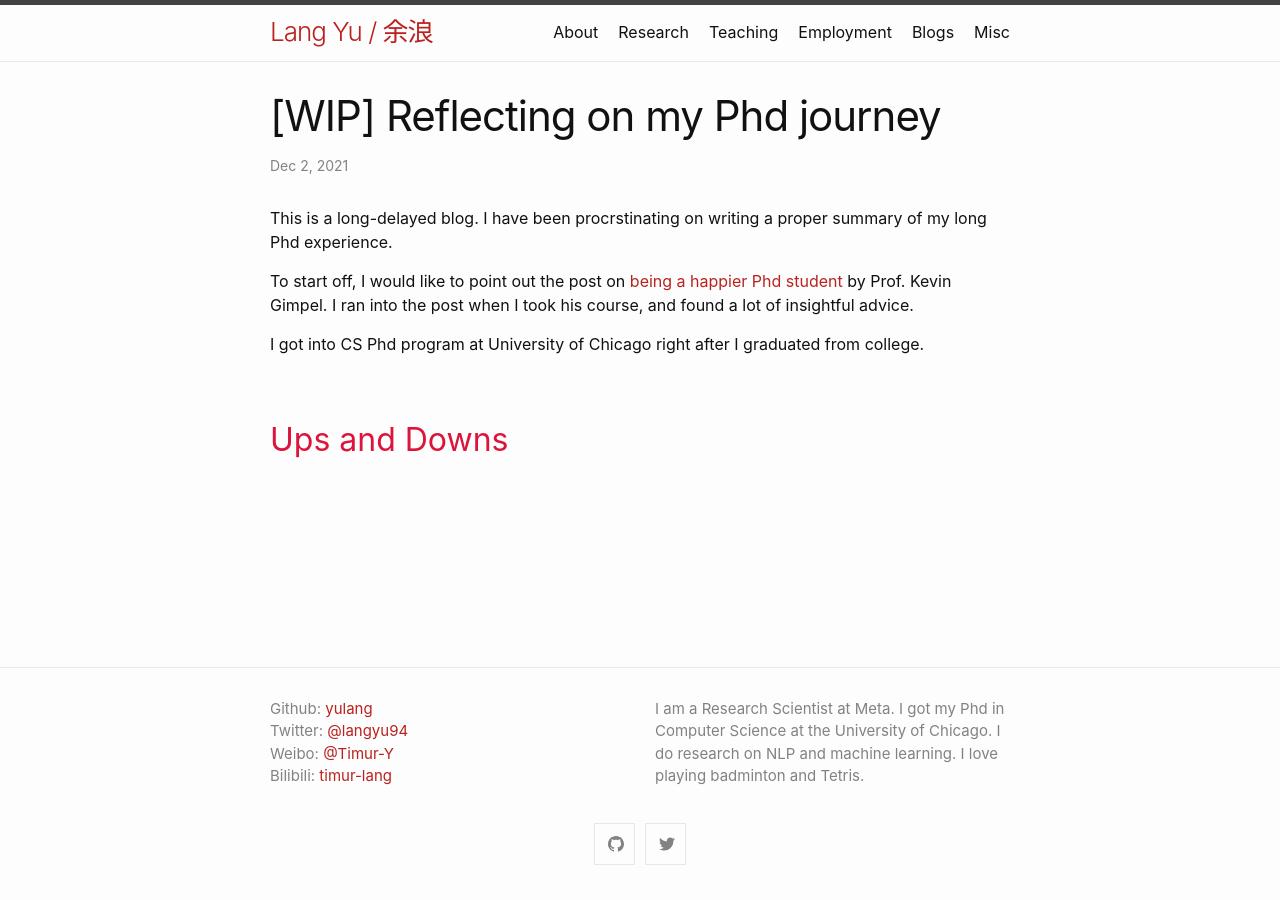
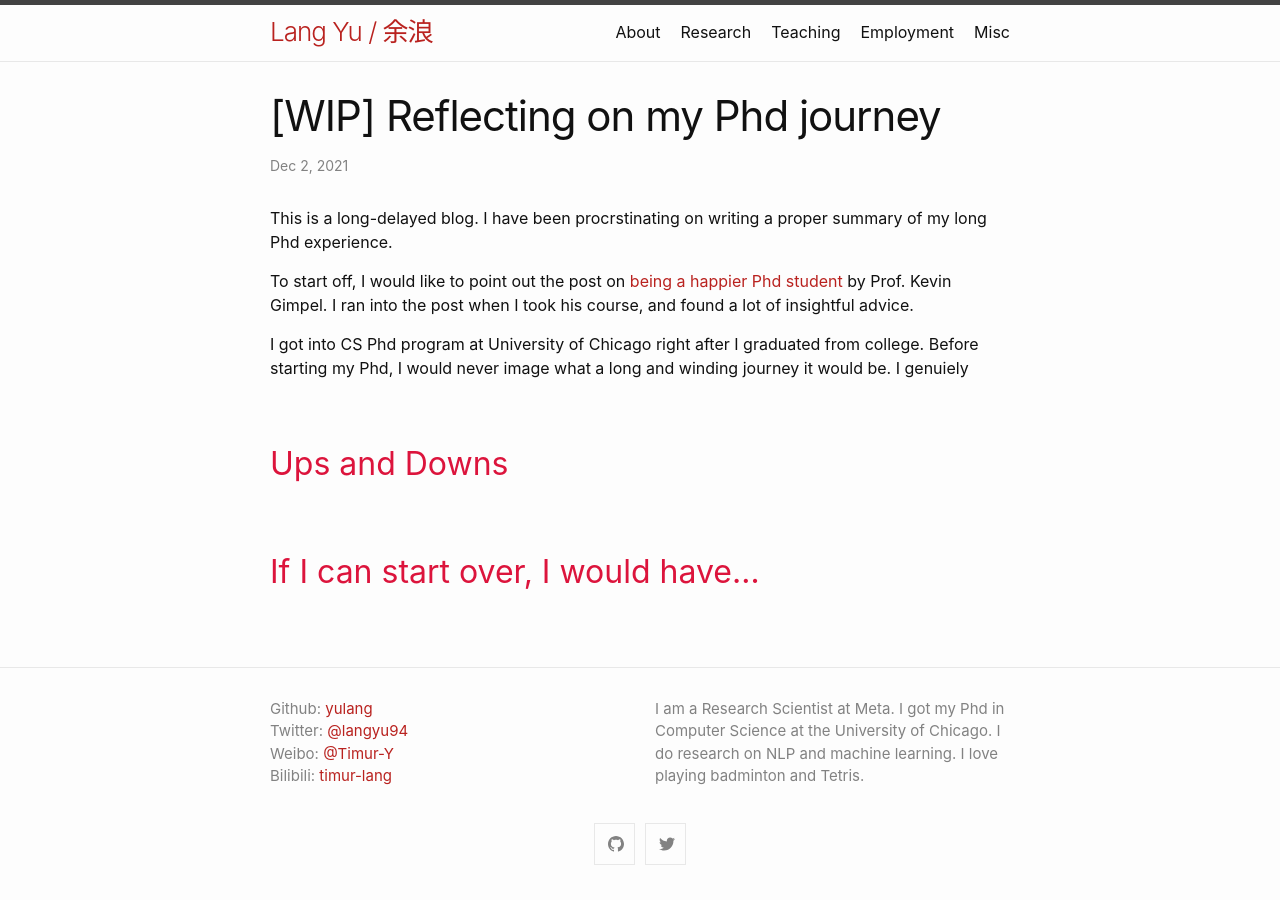
Before and after one commit to yulang/yulang.github.io, a Jekyll site: the page built from _posts/2021-12-02-phd-review.md, in a window 1280 px wide. Built offline with Jekyll 4.4.1, drawn with Linux system fonts in a browser that asks for light colours.

Commit message:
hide blogs

```diff
--- a/_posts/2021-12-02-phd-review.md
+++ b/_posts/2021-12-02-phd-review.md
@@ -7,6 +7,8 @@ This is a long-delayed blog. I have been procrstinating on writing a proper summ
 
 To start off, I would like to point out the post on [being a happier Phd student](https://home.ttic.edu/~kgimpel/etc/phd-advice.pdf) by Prof. Kevin Gimpel. I ran into the post when I took his course, and found a lot of insightful advice.
 
-I got into CS Phd program at University of Chicago right after I graduated from college.
+I got into CS Phd program at University of Chicago right after I graduated from college. Before starting my Phd, I would never image what a long and winding journey it would be. I genuiely
 
 ## Ups and Downs
+
+## If I can start over, I would have...
--- a/iz_04_blog.markdown
+++ b/iz_04_blog.markdown
@@ -1,4 +1,4 @@
----
+<!-- ---
 layout: blog_home
 title: Blogs
 permalink: /blogs
@@ -6,4 +6,4 @@ permalink: /blogs
 
 ---
 
-To read more of my blogs, take a look at my Medium page [@timur-yu](https://timur-yu.medium.com).
+To read more of my blogs, take a look at my Medium page [@timur-yu](https://timur-yu.medium.com). -->
```
